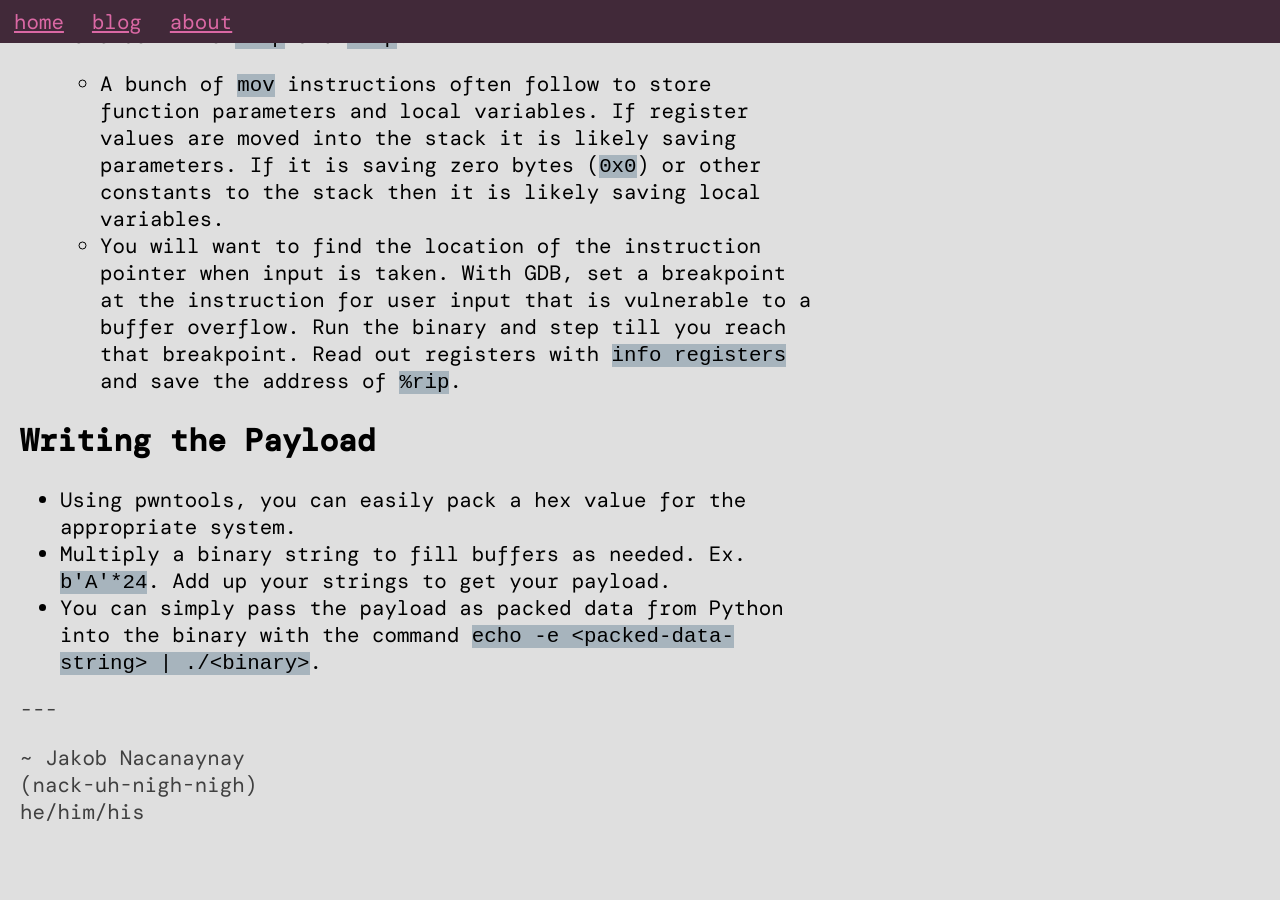
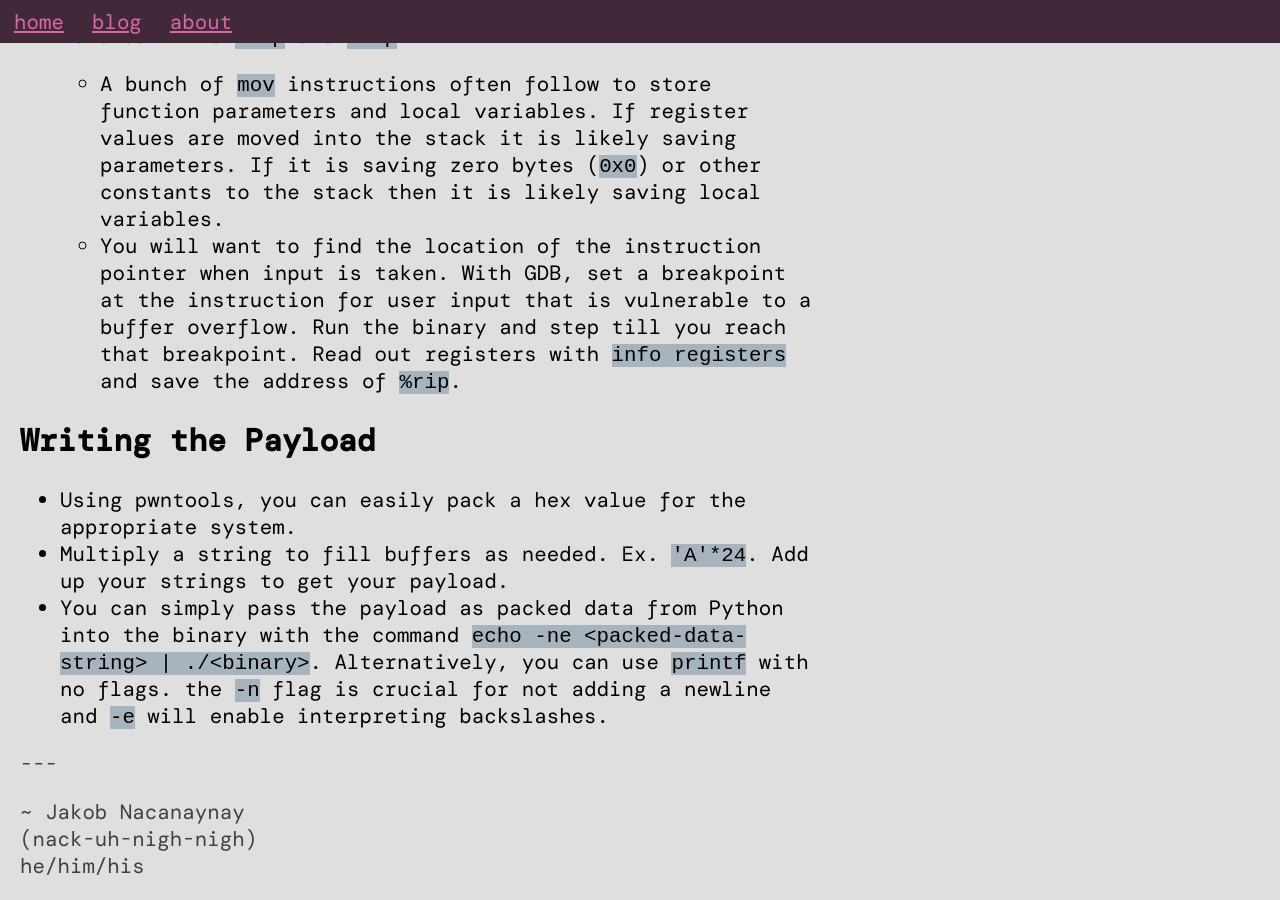
Before and after one commit to j-nac/j-nac.github.io, a Jekyll site: the page built from _posts/2025-05-24-ret2win-workflow.md, in a window 1280 px wide and 900 px high, scrolled down 935 px. Built offline with Jekyll 4.4.1, drawn with Linux system fonts in a browser that asks for light colours; some web fonts are replaced; before the commit the page ends 1781 px from its top, so only the background shows below that.

Commit message:
Note about dealing with newlines

```diff
--- a/_posts/2025-05-24-ret2win-workflow.md
+++ b/_posts/2025-05-24-ret2win-workflow.md
@@ -30,5 +30,5 @@ With [pwntools](https://docs.pwntools.com/en/stable/) installed, you can use `ch
 ## Writing the Payload
 
 - Using pwntools, you can easily pack a hex value for the appropriate system.
-- Multiply a binary string to fill buffers as needed. Ex. `b'A'*24`. Add up your strings to get your payload.
-- You can simply pass the payload as packed data from Python into the binary with the command `echo -e <packed-data-string> | ./<binary>`.
+- Multiply a string to fill buffers as needed. Ex. `'A'*24`. Add up your strings to get your payload.
+- You can simply pass the payload as packed data from Python into the binary with the command `echo -ne <packed-data-string> | ./<binary>`. Alternatively, you can use `printf` with no flags. the `-n` flag is crucial for not adding a newline and `-e` will enable interpreting backslashes.
```
